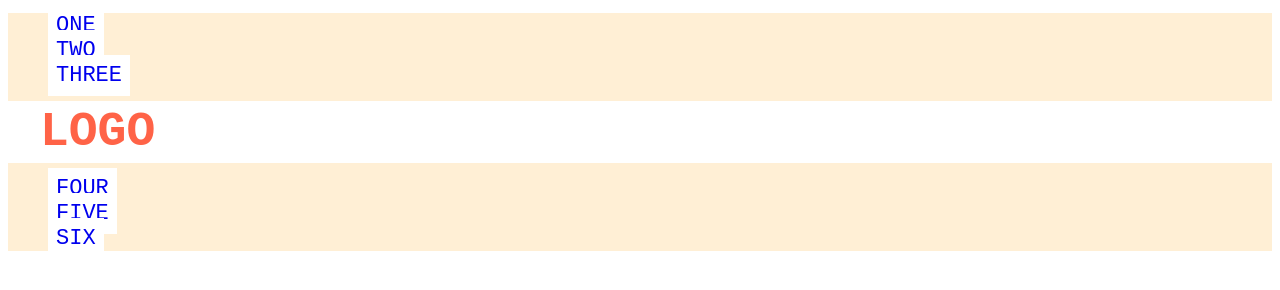
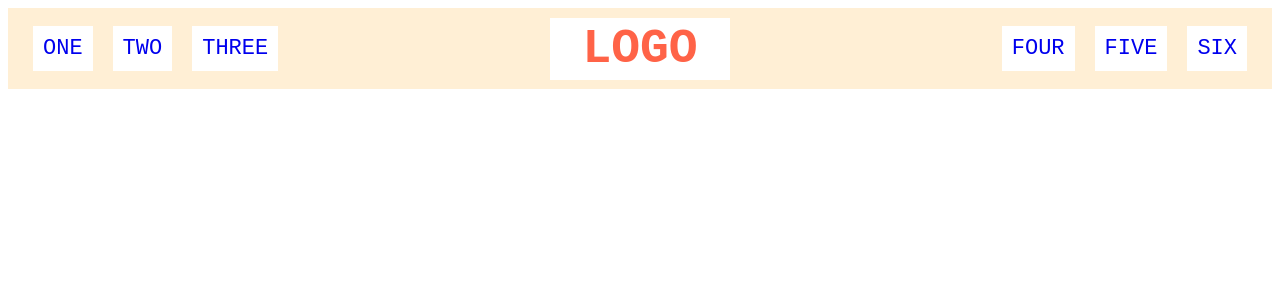
Before and after one commit to KieranWake/flex-challenges, a plain HTML site: page flex-challenge-2/index.html in a window 1280 px wide. Drawn offline with Linux system fonts and the light colour scheme.

Commit message:
applied flexbox to the header container to create the navbar type effect, used justify content and align items to horizontally and vertically center content in the header

```diff
--- a/flex-challenge-2/style.css
+++ b/flex-challenge-2/style.css
@@ -1,6 +1,9 @@
 .header  {
     font-family: monospace;
     background: papayawhip;
+    display: flex;
+    justify-content: space-between;
+    align-items: center;
   }
 
   .logo {
@@ -12,14 +15,15 @@
   }
 
   ul {
-    /* this removes the dots on the list items*/
+    display: flex;
+    padding: 15px;
     list-style-type: none;
   }
 
   a {
     font-size: 22px;
+    padding: 10px;
+    margin: 10px;
     background: white;
-    padding: 8px;
-    /* this removes the line under the links */
     text-decoration: none;
   }
```
